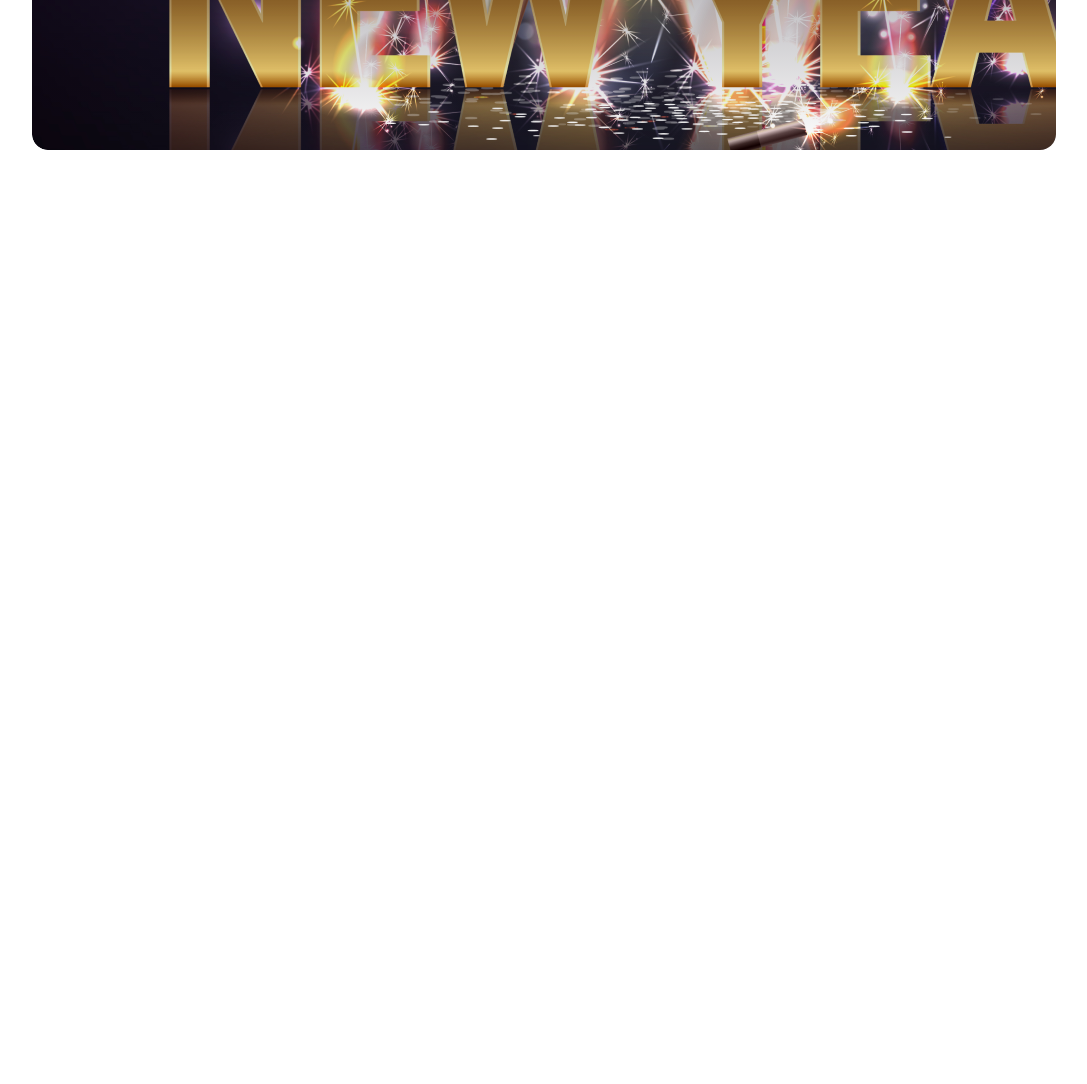
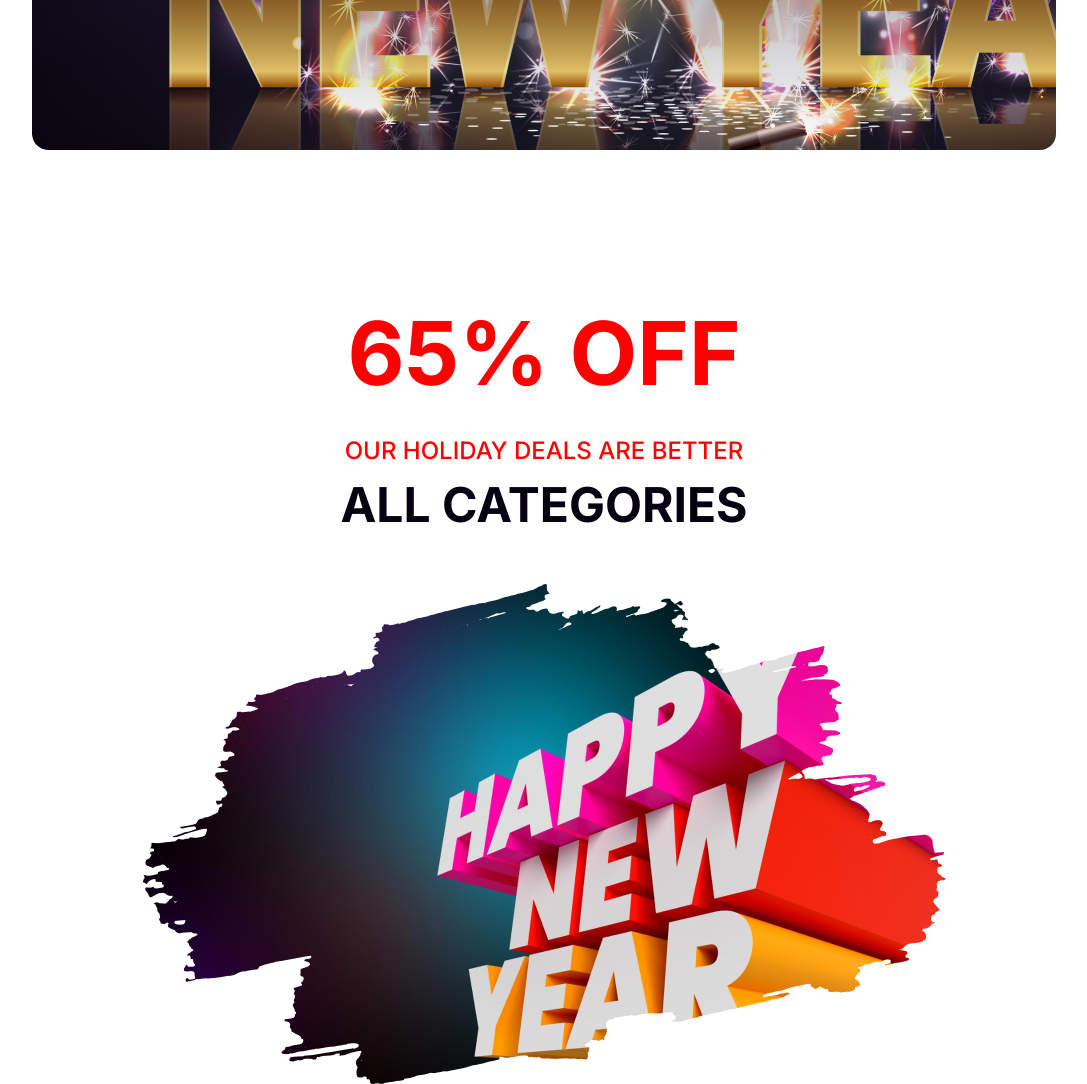
Before and after one commit to rafiferdos/new-year-celebration, a plain HTML site: page index.html in a window 1280 px wide. Shown: the part 600-1684 px from the top of the page, without its empty margins (96-1183 px from the left). Before the commit the page ends 900 px from the top, so only its background shows below. Drawn offline with Linux system fonts and the light colour scheme.

Commit message:
categories section added

```diff
--- a/index.html
+++ b/index.html
@@ -9,6 +9,13 @@
     <link rel="preconnect" href="https://fonts.gstatic.com" crossorigin />
     <link
       href="https://fonts.googleapis.com/css2?family=Merriweather:ital,wght@0,300;0,400;0,700;0,900;1,300;1,400;1,700;1,900&display=swap"
+      rel="stylesheet"
+    />
+    <!-- inter font -->
+    <link rel="preconnect" href="https://fonts.googleapis.com" />
+    <link rel="preconnect" href="https://fonts.gstatic.com" crossorigin />
+    <link
+      href="https://fonts.googleapis.com/css2?family=Inter:wght@100;200;300;400;500;600;700;800;900&display=swap"
       rel="stylesheet"
     />
     <link rel="stylesheet" href="style.css" />
@@ -23,7 +30,19 @@
         </div>
       </div>
     </header>
-    <main></main>
+
+    <!-- main section -->
+    <main>
+      <!-- category section -->
+      <section class="categories">
+        <h1>65% OFF</h1>
+        <h3>OUR HOLIDAY DEALS ARE BETTER</h3>
+        <h2>ALL CATEGORIES</h2>
+        <div class="new-year-photo">
+            <img src="./resources/New Year Photo.png" alt="">
+        </div>
+      </section>
+    </main>
     <footer></footer>
   </body>
 </html>
--- a/style.css
+++ b/style.css
@@ -7,6 +7,9 @@
 .container {
   /* padding: 0 25%; */
   margin: 150px 10%;
+}
+.mini-margin {
+  margin: 25px 0;
 }
 
 /* header area customization */
@@ -21,7 +24,8 @@ header {
   background-position: center;
   background-size: cover;
   border-radius: 16px;
-  background: linear-gradient(180deg, #070211 0%, rgba(7, 2, 17, 0) 100%),url(./resources/Banner\ Image.png);
+  background: linear-gradient(180deg, #070211 0%, rgba(7, 2, 17, 0) 100%),
+    url(./resources/Banner\ Image.png);
   height: 600px;
   width: 1320px;
   color: #fff;
@@ -38,7 +42,7 @@ h1 {
   font-family: marriweather, serif;
 } */
 .banner-texts {
-    width: 50%;
+  width: 50%;
 }
 .banner-section p {
   font-size: 32px;
@@ -48,3 +52,34 @@ h1 {
   font-size: 72px;
   font-weight: 900;
 }
+
+/* categories section customization */
+.categories h1 {
+  color: #f00;
+  text-align: center;
+  font-weight: 700;
+  font-size: 88px;
+  font-family: Inter;
+}
+.categories h3 {
+  color: #f00;
+  text-align: center;
+  font-family: Inter;
+  font-size: 24px;
+  font-weight: 500;
+  margin-top: 30px;
+}
+.categories h2 {
+  color: #070211;
+  text-align: center;
+  font-family: Inter;
+  font-size: 48px;
+  font-weight: 700;
+  margin-top: 10px;
+}
+.new-year-photo {
+    margin-top: 50px;
+    display: flex;
+    justify-content: center;
+    align-items: center;
+}
```
